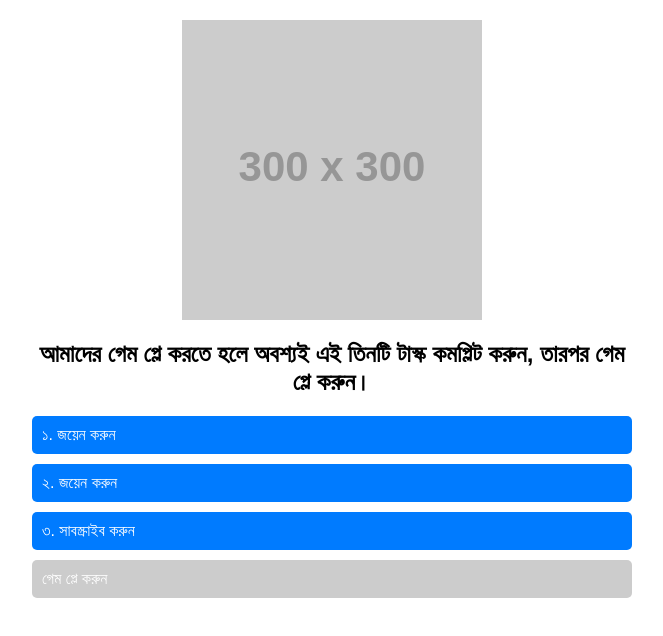
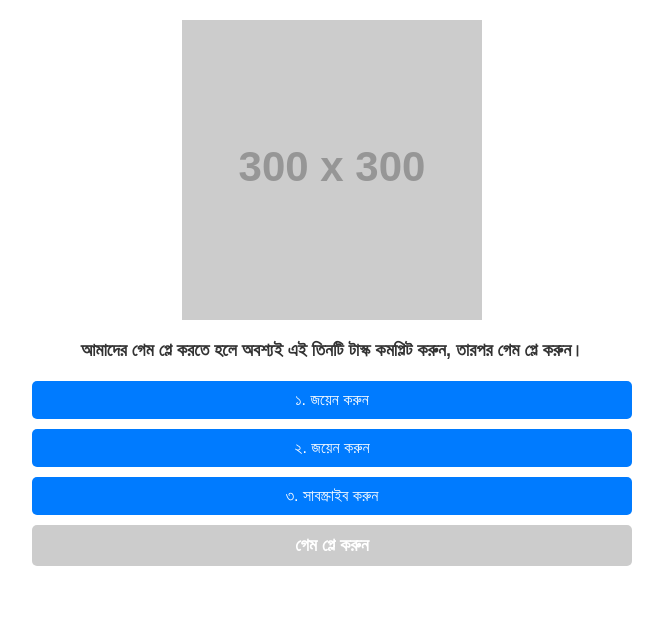
Before and after one commit to nahidxsr/Sheikh-Hasina-game, a plain HTML site: page index.html in a window 1280 px wide. Shown: the whole page, without its empty margins (308-971 px from the left). Drawn offline with Linux system fonts and the light colour scheme; placeholder pictures from the web are drawn by us.

Commit message:
Update styles.css

```diff
--- a/styles.css
+++ b/styles.css
@@ -16,6 +16,12 @@ img {
     margin: auto;
 }
 
+h2 {
+    font-size: 18px;
+    color: #333;
+    margin-bottom: 20px;
+}
+
 a {
     text-decoration: none;
     display: block;
@@ -23,7 +29,7 @@ a {
 
 button {
     display: flex;
-    justify-content: space-between;
+    justify-content: center;
     align-items: center;
     width: 100%;
     padding: 10px;
@@ -67,3 +73,9 @@ button:disabled {
 .completed .loader {
     display: none;
 }
+
+/* ৪ নম্বর বাটনের টেক্সট মাঝখানে ঠিক করা */
+#finalBtn button {
+    font-weight: bold;
+    font-size: 18px;
+}
```
